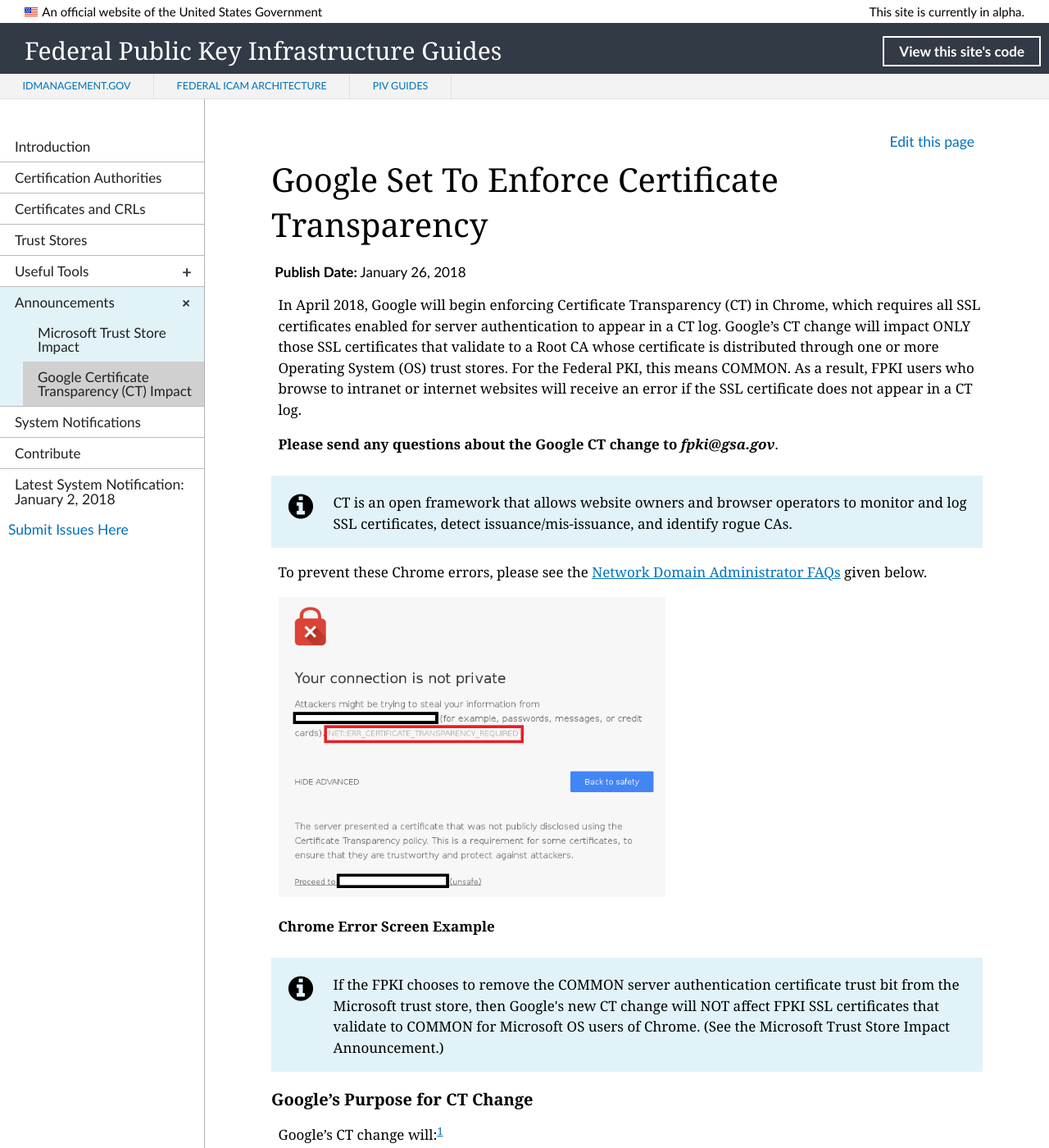
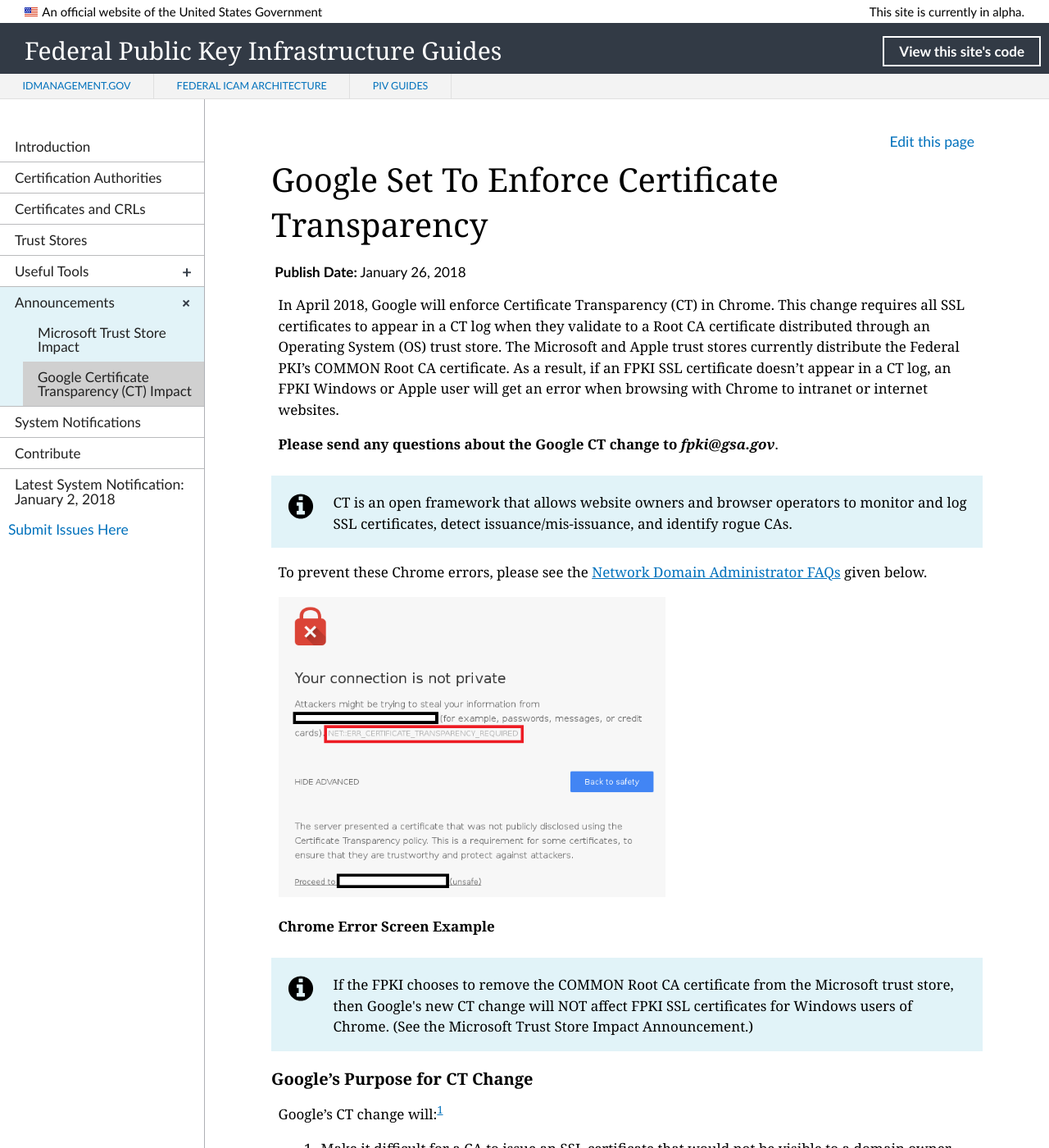
Before and after one commit to GSA/fpki-guides, a Jekyll site: the page built from _announcements/02_google_ct.md, in a window 1280 px wide and 1400 px high. Shown: the whole window at 82% size. Built offline with Jekyll 4.4.1, drawn with Linux system fonts in a browser that asks for light colours; nearby versions of some CDN libraries; library files that are not in the unit come from our copies; some of the changed text lies outside the part shown.

Commit message:
Update 02_google_ct.md
Used term, "SSL certificate(s)." Removed Linux. Other editorial.

```diff
--- a/_announcements/02_google_ct.md
+++ b/_announcements/02_google_ct.md
@@ -5,10 +5,9 @@
  pubDate: January 26, 2018
  collection: announcements
  permalink: announcements/googlect/
- description: In April 2018, Google will begin enforcing Certificate Transparency (CT) in Chrome, which requires all SSL certificates enabled for server authentication to appear in a CT log. Google's CT change will impact ONLY those SSL certificates that validate to a Root CA whose certificate is distributed through one or more Operating System (OS) trust stores. For the Federal PKI, this means COMMON. As a result, FPKI users who browse to intranet or internet websites will receive an error if the SSL certificate does not appear in a CT log.
+ description:  In April 2018, Google will enforce Certificate Transparency (CT) in Chrome. This change requires all SSL certificates to appear in a CT log when they validate to a Root CA certificate distributed through an Operating System (OS) trust store. The Microsoft and Apple trust stores currently distribute the Federal PKI's COMMON Root CA certificate. As a result, if an FPKI SSL certificate doesn’t appear in a CT log, an FPKI Windows or Apple user will get an error when browsing with Chrome to intranet or internet websites.
 ---
-
-In April 2018, Google will begin enforcing Certificate Transparency (CT) in Chrome, which requires all SSL certificates enabled for server authentication to appear in a CT log. Google's CT change will impact ONLY those SSL certificates that validate to a Root CA whose certificate is distributed through one or more Operating System (OS) trust stores. For the Federal PKI, this means COMMON. As a result, FPKI users who browse to intranet or internet websites will receive an error if the SSL certificate does not appear in a CT log.
+In April 2018, Google will enforce Certificate Transparency (CT) in Chrome. This change requires all SSL certificates to appear in a CT log when they validate to a Root CA certificate distributed through an Operating System (OS) trust store. The Microsoft and Apple trust stores currently distribute the Federal PKI's COMMON Root CA certificate. As a result, if an FPKI SSL certificate doesn’t appear in a CT log, an FPKI Windows or Apple user will get an error when browsing with Chrome to intranet or internet websites.
 
 **Please send any questions about the Google CT change to _fpki@gsa.gov_**.
 
@@ -20,7 +19,7 @@
 
 **Chrome Error Screen Example**
 
-{% include alert-info.html content="If the FPKI chooses to remove the COMMON server authentication certificate trust bit from the Microsoft trust store, then Google's new CT change will NOT affect FPKI SSL certificates that validate to COMMON for Microsoft OS users of Chrome. (See the Microsoft Trust Store Impact Announcement.)" %}
+{% include alert-info.html content="If the FPKI chooses to remove the COMMON Root CA certificate from the Microsoft trust store, then Google's new CT change will NOT affect FPKI SSL certificates for Windows users of Chrome. (See the Microsoft Trust Store Impact Announcement.)" %}
 
 ### Google's Purpose for CT Change
 Google's CT change will:<sup>[1](#1)</sup>
@@ -29,8 +28,8 @@
 3. Protect users (as much as possible) from being duped by mistakenly or maliciously issued certificates.
 
 ### Impacted Users and Certificates
-1. Google Chrome users of Windows, Apple, Linux, Android, Apple iOS, and Windows Mobile.
-2. Any SSL certificate enabled for server authentication that validates to COMMON, provided that the COMMON Root CA certificate is still distributed through the Microsoft, Apple, and Linux OS trust stores.
+1. Google Chrome users of Windows, Apple, Android, Apple iOS, and Windows Mobile.
+2. Any SSL certificate that validates to COMMON, provided that the COMMON Root CA certificate is still distributed through the Microsoft and Apple trust stores.
 
 ### Network Domain Administrator FAQs
 
```
Also changed, not shown: other parts of _announcements/02_google_ct.md (+1 -1 lines).
